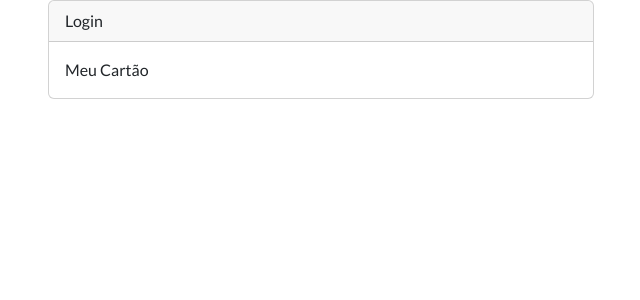
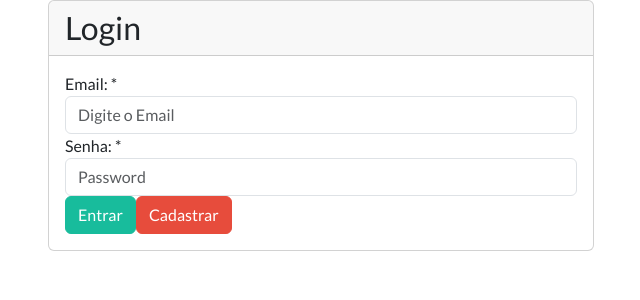
Before and after one commit to Aleeeeeh/Minhas-finances-Front-end, a React (Vite) app: page / in a window 1280 px wide. Shown: the top 300 px of the page, without its empty margins (334-974 px from the left). Built offline with nearby package versions, Linux system fonts and the light colour scheme.

Commit message:
FormGroups e states

```diff
--- a/src/components/Card.tsx
+++ b/src/components/Card.tsx
@@ -1,15 +1,15 @@
-import React from 'react'
+import React,{ReactElement} from 'react'
 
 type Props = {
     title: string;
-    children: string;
+    children: ReactElement;
 }
 
 export default function Card({title,children} : Props){
 
     return(
         <div className="card md-3">
-            <div className="card-header">{title}</div>
+            <h3 className="card-header">{title}</h3>
             <div className="card-body">{children}</div>
         </div>
     )
--- /dev/null
+++ b/src/components/Form-Group.tsx
@@ -0,0 +1,18 @@
+import React,{ReactElement} from 'react'
+
+type props = {
+    label: string;
+    children: ReactElement;
+    htmlFor: string;
+}
+
+export default function FormGroup({label,children,htmlFor}: props){
+
+    return(
+        <div className="form-group">
+            <label htmlFor={htmlFor}>{label}</label>
+            {children}
+        </div>
+    )
+
+}
--- a/src/views/Login.tsx
+++ b/src/views/Login.tsx
@@ -1,7 +1,17 @@
-import React from 'react'
+import React, { useState } from 'react'
 import Card from '../components/Card'
+import FormGroup from '../components/Form-Group'
 
 export default function Login(){
+
+    const [acesso,setAcesso] = useState();
+    const [senha, setSenha] = useState();
+
+    const entrar = () =>{
+        console.log("E-mail: " + acesso);
+        console.log("Senha: " + senha);
+        console.log("Clicou !")
+    }
 
     return(
         <div className="container">
@@ -9,7 +19,35 @@ export default function Login(){
                 <div className="col-md-6" style={{position: 'relative', left: '300px'}}>
                     <div className="bs-docs-section">
                         <Card title="Login">
-                            Meu Cartão
+                            {/* Para receber o HTML dentro do children, o mesmo em TSX deve ser do tipo ReactElement.
+                            Isso também vale para o componente FormGroup que recebe inputs */}
+                            <div className="row">
+                                <div className="col-lg-12">
+                                    <div className="bs-component">
+                                        <fieldset>
+                                            <FormGroup label="Email: *" htmlFor="exampleInputEmail1">
+                                                <input type="email"
+                                                    className="form-control"
+                                                    id="exampleInputEmail1"
+                                                    value={acesso}
+                                                    onChange={(e) => {setAcesso(e.target.value)}}
+                                                    aria-describedby="emailHelp"
+                                                    placeholder="Digite o Email" />
+                                            </FormGroup>
+                                            <FormGroup label="Senha: *" htmlFor="exampleInputPassword1">
+                                                <input type="password"
+                                                    className="form-control"
+                                                    id="exampleInputPassword1"
+                                                    value={senha}
+                                                    onChange={(e) => {setSenha(e.target.value)}}
+                                                    placeholder="Password" />
+                                            </FormGroup>
+                                            <button onClick={entrar()} className="btn btn-success">Entrar</button>
+                                            <button className="btn btn-danger">Cadastrar</button>
+                                        </fieldset>
+                                    </div>
+                                </div>
+                            </div>
                         </Card>
                     </div>
                 </div>
```
